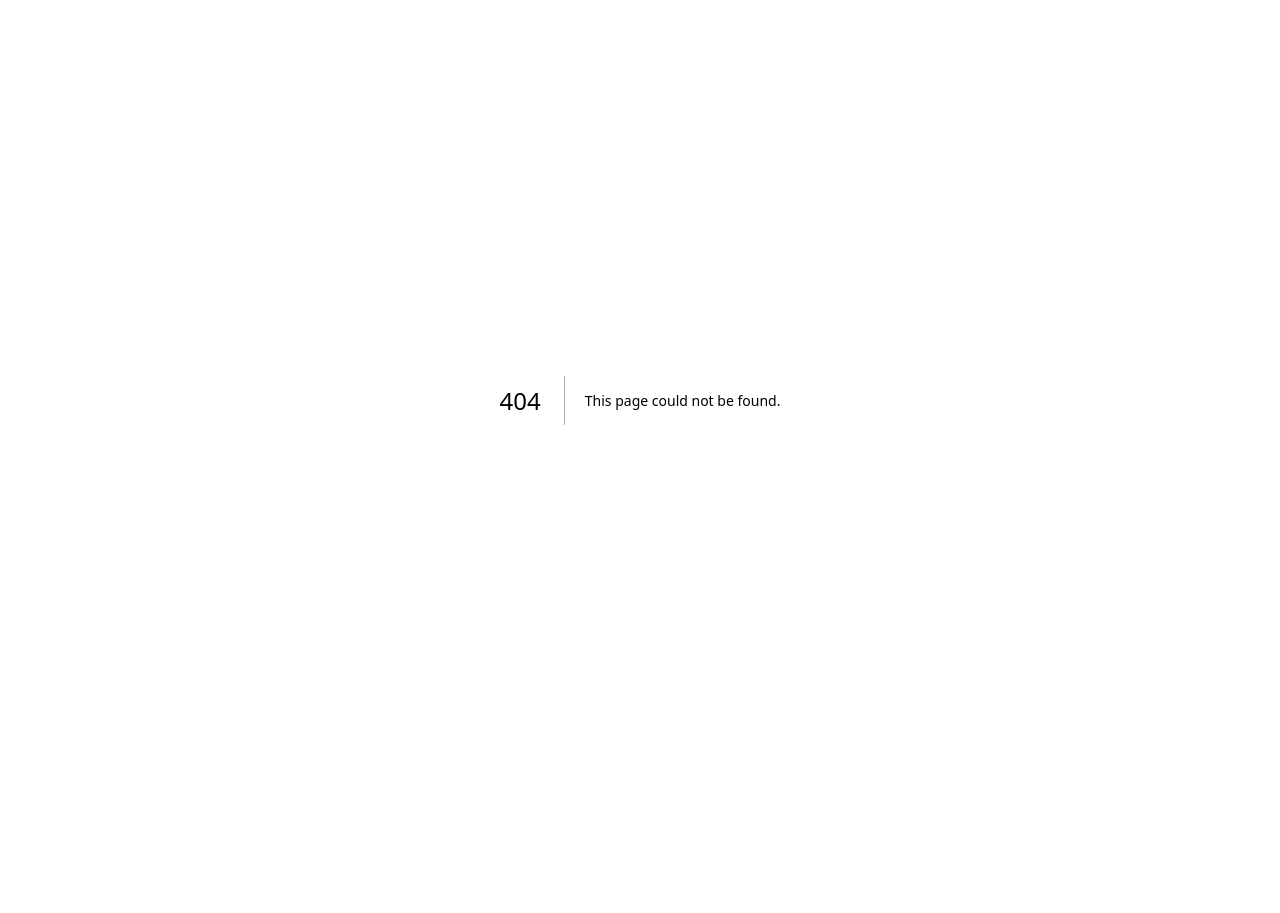
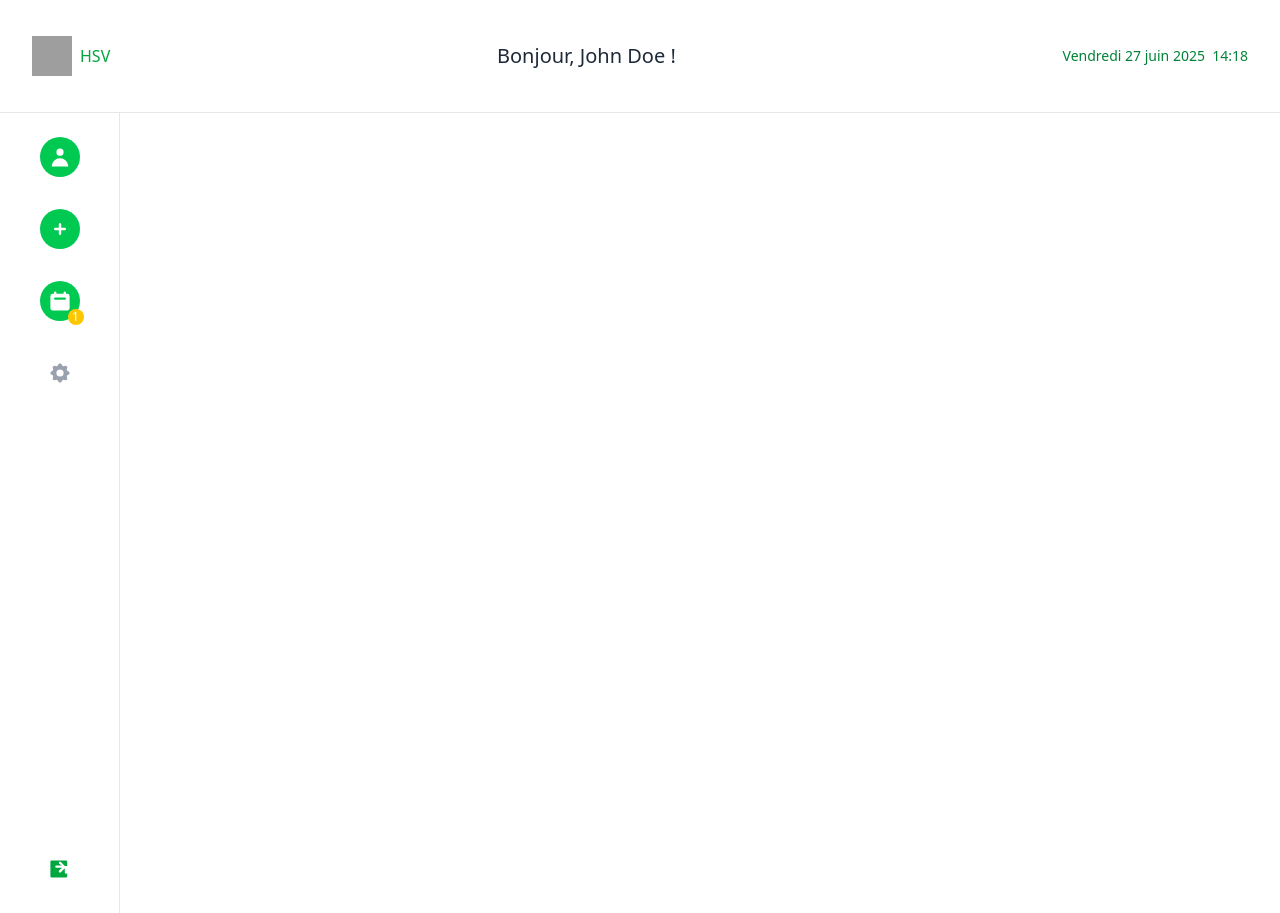
Before and after one commit to evadelbecq/HSV-SDV, a Next.js app: page /dashboard in a window 1280 px wide. Before the commit this address had no page. Before the commit the page ends 800 px from the top, so only its background shows below. Built offline with nearby package versions, Linux system fonts and the light colour scheme; grey boxes are pictures that could not be loaded.

Commit message:
commun page user

```diff
--- a/app/dashboard/layout.tsx
+++ b/app/dashboard/layout.tsx
@@ -0,0 +1,10 @@
+// app/dashboard/layout.tsx
+import React from 'react';
+
+export default function DashboardLayout({ children }: { children: React.ReactNode }) {
+  return (
+    <div className="min-h-screen bg-white text-black">
+      {children}
+    </div>
+  );
+}
--- /dev/null
+++ b/app/dashboard/page.tsx
@@ -0,0 +1,82 @@
+import React from 'react';
+
+export default function page() {
+  return (
+    <>
+      {/* Header Navigation */}
+      <header className="flex justify-between items-center px-8 py-9 border-b border-gray-200">
+        <div className="flex items-center gap-2">
+          <img
+            src="/api/placeholder/50/50"
+            alt="HSV Logo"
+            className="w-10 h-10 text-green-500"
+          />
+          <span className="text-green-600 font-medium">HSV</span>
+        </div>
+
+        <div className="flex-1 text-center">
+          <h1 className="text-xl text-gray-800">Bonjour, John Doe !</h1>
+        </div>
+
+        <div className="text-green-700">
+          <p className="text-sm">Vendredi 27 juin 2025&nbsp;&nbsp;14:18</p>
+        </div>
+      </header>
+
+      <div className="flex">
+        {/* Left Sidebar Navigation */}
+        <aside className="w-30 border-r border-gray-200 h-screen flex flex-col items-center py-6 gap-8">
+          {/* User Profile Icon */}
+          <a href="#" className="text-green-600 hover:text-green-800">
+            <div className="w-10 h-10 bg-green-500 rounded-full flex items-center justify-center">
+              <svg className="w-6 h-6 text-white" viewBox="0 0 20 20" fill="currentColor">
+                <path fillRule="evenodd" d="M10 9a3 3 0 100-6 3 3 0 000 6zm-7 9a7 7 0 1114 0H3z" clipRule="evenodd" />
+              </svg>
+            </div>
+          </a>
+
+          {/* Add Icon */}
+          <a href="#" className="text-green-600 hover:text-green-800">
+            <div className="w-10 h-10 bg-green-500 rounded-full flex items-center justify-center">
+              <svg className="w-6 h-6 text-white" viewBox="0 0 20 20" fill="currentColor">
+                <path fillRule="evenodd" d="M10 5a1 1 0 011 1v3h3a1 1 0 110 2h-3v3a1 1 0 11-2 0v-3H6a1 1 0 110-2h3V6a1 1 0 011-1z" clipRule="evenodd" />
+              </svg>
+            </div>
+          </a>
+
+          {/* Calendar Icon */}
+          <a href="#" className="text-green-600 hover:text-green-800 relative">
+            <div className="w-10 h-10 bg-green-500 rounded-full flex items-center justify-center">
+              <svg className="w-6 h-6 text-white" viewBox="0 0 20 20" fill="currentColor">
+                <path fillRule="evenodd" d="M6 2a1 1 0 00-1 1v1H4a2 2 0 00-2 2v10a2 2 0 002 2h12a2 2 0 002-2V6a2 2 0 00-2-2h-1V3a1 1 0 10-2 0v1H7V3a1 1 0 00-1-1zm0 5a1 1 0 000 2h8a1 1 0 100-2H6z" clipRule="evenodd" />
+              </svg>
+            </div>
+            <span className="absolute -bottom-1 -right-1 bg-yellow-400 rounded-full w-4 h-4 flex items-center justify-center text-xs text-white">1</span>
+          </a>
+
+          {/* Settings Icon */}
+          <a href="#" className="text-gray-400 hover:text-gray-600">
+            <div className="w-10 h-10 rounded-full flex items-center justify-center">
+              <svg className="w-6 h-6" viewBox="0 0 20 20" fill="currentColor">
+                <path fillRule="evenodd" d="M11.49 3.17c-.38-1.56-2.6-1.56-2.98 0a1.532 1.532 0 01-2.286.948c-1.372-.836-2.942.734-2.106 2.106.54.886.061 2.042-.947 2.287-1.561.379-1.561 2.6 0 2.978a1.532 1.532 0 01.947 2.287c-.836 1.372.734 2.942 2.106 2.106a1.532 1.532 0 012.287.947c.379 1.561 2.6 1.561 2.978 0a1.533 1.533 0 012.287-.947c1.372.836 2.942-.734 2.106-2.106a1.533 1.533 0 01.947-2.287c1.561-.379 1.561-2.6 0-2.978a1.532 1.532 0 01-.947-2.287c.836-1.372-.734-2.942-2.106-2.106a1.532 1.532 0 01-2.287-.947zM10 13a3 3 0 100-6 3 3 0 000 6z" clipRule="evenodd" />
+              </svg>
+            </div>
+          </a>
+
+          {/* Logout Icon */}
+          <a href="#" className="text-green-600 hover:text-green-800 mt-auto">
+            <div className="w-10 h-10 rounded-full flex items-center justify-center">
+              <svg className="w-6 h-6" viewBox="0 0 20 20" fill="currentColor">
+                <path fillRule="evenodd" d="M3 3a1 1 0 00-1 1v12a1 1 0 001 1h12a1 1 0 001-1V4a1 1 0 00-1-1H3zm11 4.414l-3.293-3.293a1 1 0 00-1.414 1.414L11.586 7H7a1 1 0 100 2h4.586l-2.293 2.293a1 1 0 101.414 1.414L14 9.414V13a1 1 0 102 0V7.414z" clipRule="evenodd" />
+              </svg>
+            </div>
+          </a>
+        </aside>
+
+        {/* Main Content Area */}
+        <main className="flex-1">
+        </main>
+      </div>
+    </>
+  );
+}
```
